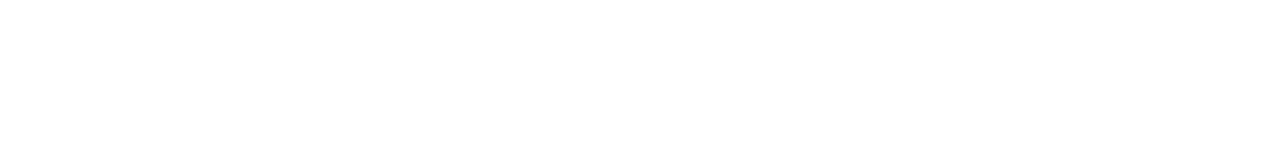
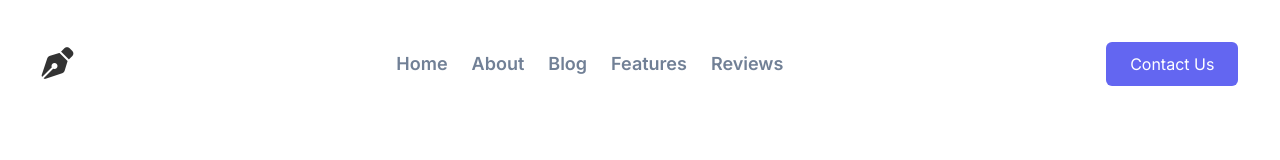
Before and after one commit to qittmeerraza/Complete-Web-Dev-using-MERN-STACK-With-Love-Babbar, a plain HTML site: page HTML & CSS PROJECTS/StudySync Project/index.html in a window 1280 px wide. Drawn offline with Linux system fonts and the light colour scheme.

Commit message:
Creating a Navigation Bar

```diff
--- a/HTML & CSS PROJECTS/StudySync Project/index.html
+++ b/HTML & CSS PROJECTS/StudySync Project/index.html
@@ -1,12 +1,48 @@
 <!DOCTYPE html>
 <html lang="en">
-<head>
-    <meta charset="UTF-8">
-    <meta name="viewport" content="width=device-width, initial-scale=1.0">
-    <title>Document</title>
-    <link rel="stylesheet" href="style.css">
-</head>
-<body>
+  <head>
+    <meta charset="UTF-8" />
+    <meta name="viewport" content="width=device-width, initial-scale=1.0" />
+    <title>StudySync Project</title>
+    <link rel="stylesheet" href="style.css" />
+    <link rel="preconnect" href="https://fonts.googleapis.com" />
+    <link rel="preconnect" href="https://fonts.gstatic.com" crossorigin />
+    <link
+      href="https://fonts.googleapis.com/css2?family=Inter:wght@400;500;600;700;800;900&display=swap"
+      rel="stylesheet"
+    />
+    <link
+      rel="stylesheet"
+      href="https://cdnjs.cloudflare.com/ajax/libs/font-awesome/6.5.1/css/all.min.css"
+      integrity="sha512-DTOQO9RWCH3ppGqcWaEA1BIZOC6xxalwEsw9c2QQeAIftl+Vegovlnee1c9QX4TctnWMn13TZye+giMm8e2LwA=="
+      crossorigin="anonymous"
+      referrerpolicy="no-referrer"
+    />
+  </head>
+  <body>
+    <!-- 1st Class Creating a Navigation Bar
+    ------------------------------------------- -->
 
-</body>
+    <div class="main">
+      <div class="navbar">
+        <div class="logo">
+          <a href="#"> <i class="fa-solid fa-pen-nib"></i> </a>
+        </div>
+        <div class="navLinks">
+          <a href="#">Home</a>
+          <a href="#">About</a>
+          <a href="#">Blog</a>
+          <a href="#">Features</a>
+          <a href="#">Reviews</a>
+        </div>
+        <div class="ContactBTN">
+          <a href="#">Contact Us</a>
+        </div>
+
+        <div class="menu-button">
+<img src="./Images/menu.png" class="menu-icon">
+        </button>
+      </div>
+    </div>
+  </body>
 </html>
--- a/HTML & CSS PROJECTS/StudySync Project/style.css
+++ b/HTML & CSS PROJECTS/StudySync Project/style.css
@@ -0,0 +1,109 @@
+* {
+  padding: 0;
+  margin: 0;
+  text-decoration: none;
+  font-family: "Inter", sans-serif;
+}
+
+/* 1st Class Creating a Navigation Bar */
+
+:root {
+  --primary-color: #6366f1;
+  --accent-color: #3f83f8;
+  --text-color: #333333;
+  --link-color: #2563eb;
+  --background-color: #ffffffff;
+  --light-gray-color: #f0f0f0;
+  --gray-color: #888888;
+  --dark-grey-color: #555;
+}
+
+body {
+  height: 100vh;
+  text-align: center;
+  background-color: var(--background-color);
+  padding: 1rem;
+}
+
+.navbar {
+  max-width: 1288px;
+  margin: 0 auto;
+  display: flex;
+  justify-content: space-between;
+  align-items: center;
+  padding: 1.6rem;
+}
+
+.logo a {
+  font-size: 2rem;
+  color: var(--text-color);
+}
+
+.navLinks {
+  display: none;
+  gap: 1.5rem;
+}
+
+@media screen and (min-width: 768px) {
+  .navLinks {
+    display: flex;
+  }
+}
+
+.navLinks a {
+  color: #718096;
+  font-size: 1.125rem;
+  font-weight: 600;
+  transition: 0.3s color;
+  -webkit-transition: 0.3s color;
+  -moz-transition: 0.3s color;
+  -ms-transition: 0.3s color;
+  -o-transition: 0.3s color;
+}
+
+.navLinks a:hover {
+  color: var(--link-color);
+}
+
+.ContactBTN a {
+  border: none;
+  display: none;
+  border-radius: 0.375rem;
+  -webkit-border-radius: 0.375rem;
+  -moz-border-radius: 0.375rem;
+  -ms-border-radius: 0.375rem;
+  -o-border-radius: 0.375rem;
+  background-color: var(--primary-color);
+  color: var(--background-color);
+  transition: 0.1s all;
+  padding: 0.75rem 1.5rem;
+  -webkit-transition: 0.1s all;
+  -moz-transition: 0.1s all;
+  -ms-transition: 0.1s all;
+  -o-transition: 0.1s all;
+}
+
+@media screen and (min-width: 768px) {
+  .ContactBTN a {
+    display: flex;
+  }
+}
+
+.ContactBTN a:hover {
+  background-color: #5254f8;
+}
+
+.menu-button {
+  display: none;
+}
+
+@media screen and (max-width: 768px) {
+  .menu-button {
+    display: block;
+  }
+}
+
+.menu-button .menu-icon {
+  height: 1.5rem;
+  width: 1.5rem;
+}
```
Also changed, not shown: HTML & CSS PROJECTS/StudySync Project/Images/menu.png (added).
